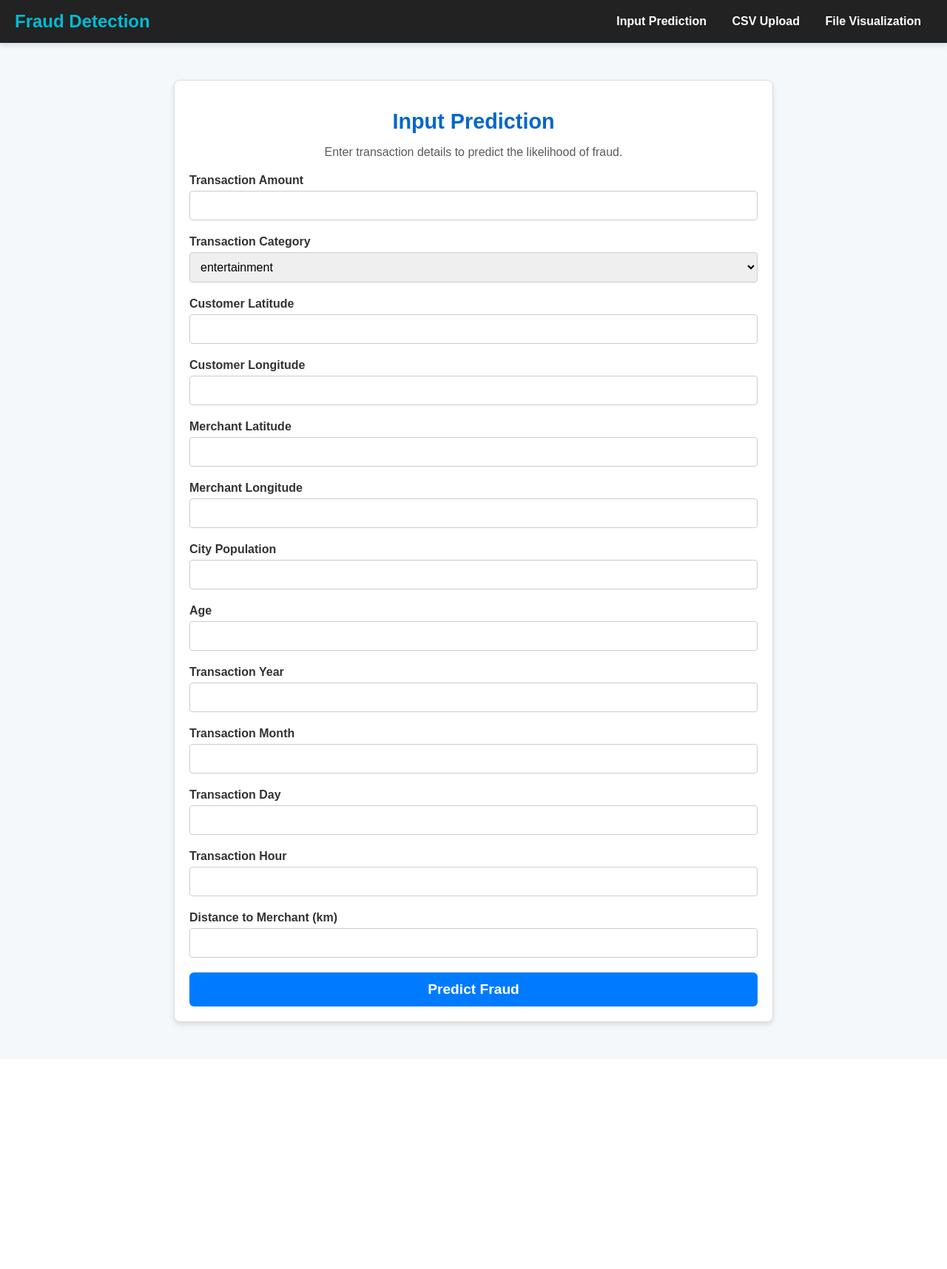
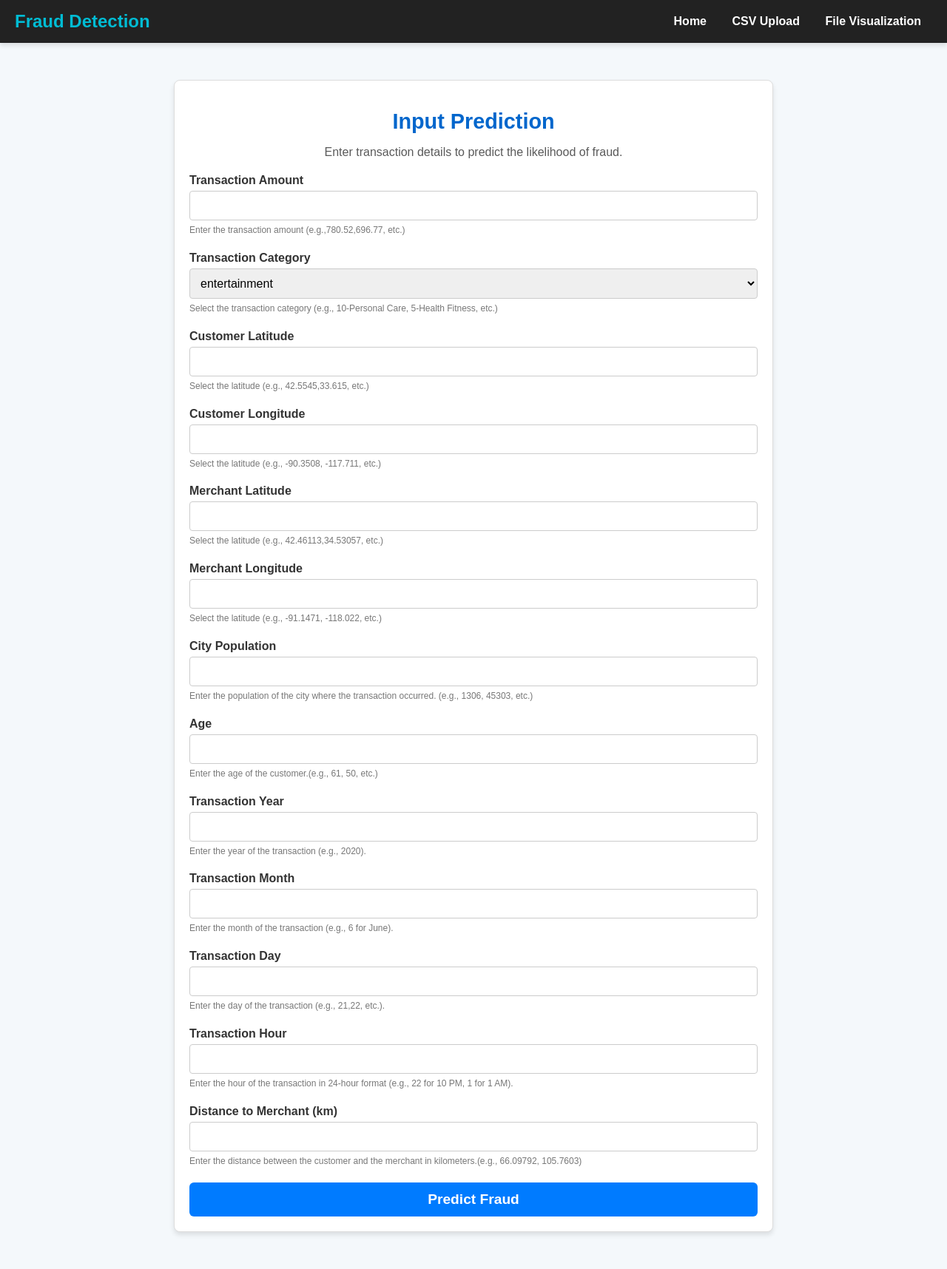
Before and after one commit to smita172/creditcard_fraud, a Django app: page /input_prediction/ in a window 1280 px wide. Shown: the whole page at 74% size. Before the commit the page ends 1391 px from the top, so only its background shows below. Run offline with Django 5.2, Linux system fonts and the light colour scheme; parts of the project's set-up code (start-up, migrations or seed data) failed here and were passed over.

Commit message:
fixed navigation bar

```diff
--- a/fraud_detection/forms.py
+++ b/fraud_detection/forms.py
@@ -1,5 +1,7 @@
 import pandas as pd
 from django import forms
+from django.core.exceptions import ValidationError
+from decimal import Decimal
 
 class PredictionForm(forms.Form):
     amt = forms.DecimalField(
@@ -30,22 +32,22 @@ class PredictionForm(forms.Form):
     lat = forms.DecimalField(
         label='Customer Latitude',
         max_digits=10,
-        decimal_places=6,
+        decimal_places=5,
     )
     long = forms.DecimalField(
         label='Customer Longitude',
         max_digits=10,
-        decimal_places=6,
+        decimal_places=5,
     )
     merch_lat = forms.DecimalField(
         label='Merchant Latitude',
         max_digits=10,
-        decimal_places=6,
+        decimal_places=5,
     )
     merch_long = forms.DecimalField(
         label='Merchant Longitude',
         max_digits=10,
-        decimal_places=6,
+        decimal_places=5,
     )
     # gender = forms.ChoiceField(
     #     label='Gender',
@@ -75,10 +77,97 @@ class PredictionForm(forms.Form):
     distance_to_merch = forms.DecimalField(
         label='Distance to Merchant (km)',
         max_digits=10,
-        decimal_places=6,
+        decimal_places=5,
         # help_text="Enter the distance in kilometers."
     )
 
+    def clean_city_pop(self):
+        city_pop = self.cleaned_data.get('city_pop')
+        if city_pop is not None and not isinstance(city_pop, int):
+            raise ValidationError('City population must be an integer.')
+        return city_pop
+
+    def clean_trans_year(self):
+        trans_year = self.cleaned_data.get('trans_year')
+        if trans_year is not None and not isinstance(trans_year, int):
+            raise ValidationError('Transaction year must be an integer.')
+        return trans_year
+
+    def clean_trans_month(self):
+        trans_month = self.cleaned_data.get('trans_month')
+        if trans_month is not None and (trans_month < 1 or trans_month > 12):
+            raise ValidationError('Transaction month must be between 1 and 12.')
+        return trans_month
+
+    def clean_trans_day(self):
+        trans_day = self.cleaned_data.get('trans_day')
+        if trans_day is not None and (trans_day < 1 or trans_day > 31):
+            raise ValidationError('Transaction day must be between 1 and 31.')
+        return trans_day
+
+    def clean_trans_hour(self):
+        trans_hour = self.cleaned_data.get('trans_hour')
+        if trans_hour is not None and (trans_hour < 1 or trans_hour > 24):
+            raise ValidationError('Transaction hour must be between 1 and 24.')
+        return trans_hour
+
+    def clean_amt(self):
+        amt = self.cleaned_data.get('amt')
+        if amt is not None and not isinstance(amt, Decimal):
+            raise ValidationError('Transaction amount must be an decimal.')
+        return amt
+
+    def clean_age(self):
+        age = self.cleaned_data.get('age')
+        if age is not None and not isinstance(age, int):
+            raise ValidationError('Age must be an integer.')
+        return age
+
+    def clean_distance_to_merch(self):
+        distance_to_merch = self.cleaned_data.get('distance_to_merch')
+        if distance_to_merch is not None and not isinstance(distance_to_merch, Decimal):
+            raise ValidationError('Distance of customer to merchant must be an decimal.')
+        return distance_to_merch
+
+    def clean_lat(self):
+        lat = self.cleaned_data.get('lat')
+        if lat is None or not isinstance(lat, Decimal):
+            raise ValidationError('Customer latitude must be a valid decimal value.')
+        if lat < Decimal('-90') or lat > Decimal('90'):
+            raise ValidationError('Customer latitude must be between -90 and 90.')
+        return lat
+
+    # Validate Customer Longitude
+    def clean_long(self):
+        long = self.cleaned_data.get('long')
+        if long is None or not isinstance(long, Decimal):
+            raise ValidationError('Customer longitude must be a valid decimal value.')
+        if long < Decimal('-180') or long > Decimal('180'):
+            raise ValidationError('Customer longitude must be between -180 and 180.')
+        return long
+
+    # Validate Merchant Latitude
+    def clean_merch_lat(self):
+        merch_lat = self.cleaned_data.get('merch_lat')
+        if merch_lat is None or not isinstance(merch_lat, Decimal):
+            raise ValidationError('Merchant latitude must be a valid decimal value.')
+        if merch_lat < Decimal('-90') or merch_lat > Decimal('90'):
+            raise ValidationError('Merchant latitude must be between -90 and 90.')
+        return merch_lat
+
+    # Validate Merchant Longitude
+    def clean_merch_long(self):
+        merch_long = self.cleaned_data.get('merch_long')
+        if merch_long is None or not isinstance(merch_long, Decimal):
+            raise ValidationError('Merchant longitude must be a valid decimal value.')
+        if merch_long < Decimal('-180') or merch_long > Decimal('180'):
+            raise ValidationError('Merchant longitude must be between -180 and 180.')
+        return merch_long
+
+    def clean(self):
+        cleaned_data = super().clean()
+        # Add form-level validations here (e.g., cross-field validation).
+        return cleaned_data
 
     def to_dataframe(self):
         """Converts form data to a pandas DataFrame with correct data types."""
--- a/fraud_detection/views.py
+++ b/fraud_detection/views.py
@@ -190,7 +190,7 @@ def csv_visualization(request):
     # csv_file_path = os.path.join(settings.BASE_DIR, 'processed_results_with_predictions.csv')
         data = pd.read_csv(csv_file_path)
 
-        print(data['prediction'].value_counts())
+        # print(data['prediction'].value_counts())
     # 1. Fraud vs Not Fraud
         fraud_counts = data['prediction'].value_counts()
         fraud_plot_path = os.path.join(settings.MEDIA_ROOT, 'fraud_vs_not_fraud.png')
--- a/templates/csv_prediction.html
+++ b/templates/csv_prediction.html
@@ -142,11 +142,11 @@ form button:hover {
 <body>
     <!-- Navbar -->
     <div class="navbar">
-        <a href="#" class="navbar-logo">Fraud Detection</a>
+        <a href="{% url 'home' %}" class="navbar-logo">Fraud Detection</a>
         <div class="navbar-menu">
             <a href="{% url 'home' %}">Home</a>
             <a href="{% url 'input_prediction' %}">Input Prediction</a>
-            <a href="{% url 'csv_prediction' %}">CSV Upload</a>
+{#            <a href="{% url 'csv_prediction' %}">CSV Upload</a>#}
             <a href="{% url 'csv_visualization' %}">File Visualization</a>
         </div>
     </div>
--- a/templates/home.html
+++ b/templates/home.html
@@ -13,7 +13,7 @@
     <div class="navbar">
         <a href="#" class="navbar-logo">Fraud Detection</a>
         <div class="navbar-menu">
-            <a href="{% url 'home' %}">Home</a>
+{#            <a href="{% url 'home' %}">Home</a>#}
             <a href="{% url 'input_prediction' %}">Input Prediction</a>
             <a href="{% url 'csv_prediction' %}">CSV Upload</a>
             <a href="{% url 'csv_visualization' %}">File Visualization</a>
--- a/templates/input_prediction.html
+++ b/templates/input_prediction.html
@@ -66,15 +66,20 @@
             margin-bottom: 20px;
         }
 
-        .form-title {
-            text-align: center;
-            margin-bottom: 20px;
-            font-size: 1.5em;
-            color: #333;
-        }
         .form-group {
             margin-bottom: 20px;
         }
+
+        /* Tooltip styling */
+        .tooltip {
+            display: block; /* Ensures the tooltip is always below the input */
+            font-size: 12px; /* Small and readable font */
+            color: #777; /* Neutral gray color */
+            margin-top: 5px; /* Space between the input field and tooltip */
+            margin-bottom: 15px; /* Space below the tooltip for next field */
+            line-height: 1.4;
+        }
+
         .form-group label {
             display: block;
             font-weight: bold;
@@ -100,10 +105,7 @@
         .form-group .radio-group label {
             margin-right: 15px;
         }
-        .form-actions {
-            text-align: center;
-            margin-top: 20px;
-        }
+
         .form-actions button {
             padding: 10px 20px;
             font-size: 1em;
@@ -143,10 +145,11 @@
         @media (max-width: 768px) {
             .form-container {
                 width: 90%; /* Adjust form width for smaller screens */
-        }
+            }
 
-        .form-header h1 {
-            font-size: 1.5em;
+            .form-header h1 {
+                font-size: 1.5em;
+            }
         }
 
     </style>
@@ -155,9 +158,10 @@
 <body>
     <!-- Navbar -->
     <div class="navbar">
-        <a href="#" class="navbar-logo">Fraud Detection</a>
+        <a href="{% url 'home' %}" class="navbar-logo">Fraud Detection</a>
         <div class="navbar-menu">
-            <a href="{% url 'input_prediction' %}">Input Prediction</a>
+{#            <a href="{% url 'input_prediction' %}">Input Prediction</a>#}
+            <a href="{% url 'home' %}">Home</a>
             <a href="{% url 'csv_prediction' %}">CSV Upload</a>
             <a href="{% url 'csv_visualization' %}">File Visualization</a>
         </div>
@@ -179,12 +183,16 @@
             <div class="form-group">
                 <label for="id_amt">Transaction Amount</label>
                 {{ form.amt }}
+                <div class="error">{{ form.amt.errors }}</div>
+                <span class="tooltip">Enter the transaction amount (e.g.,780.52,696.77, etc.)</span>
             </div>
 
                         <!-- Category Field -->
             <div class="form-group">
                 <label for="id_category">Transaction Category</label>
                 {{ form.category }}
+                <div class="error">{{ form.category.errors }}</div>
+                <span class="tooltip">Select the transaction category (e.g., 10-Personal Care, 5-Health Fitness, etc.)</span>
             </div>
 
 
@@ -202,12 +210,16 @@
             <div class="form-group">
                 <label for="lat">Customer Latitude </label>
                 {{ form.lat }}
+                <div class="error">{{ form.lat.errors }}</div>
+                <span class="tooltip">Select the latitude (e.g., 42.5545,33.615, etc.)</span>
             </div>
 
                                     <!-- Customer Longitude -->
             <div class="form-group">
                 <label for="lat">Customer Longitude </label>
                 {{ form.long }}
+                <div class="error">{{ form.long.errors }}</div>
+                <span class="tooltip">Select the latitude (e.g., -90.3508, -117.711, etc.)</span>
             </div>
 
 
@@ -215,12 +227,16 @@
             <div class="form-group">
                 <label for="merch_lat">Merchant Latitude </label>
                 {{ form.merch_lat }}
+                <div class="error">{{ form.merch_lat.errors }}</div>
+                <span class="tooltip">Select the latitude (e.g., 42.46113,34.53057, etc.)</span>
             </div>
 
                                     <!-- Merchant Longitude -->
             <div class="form-group">
                 <label for="merch_long">Merchant Longitude </label>
                 {{ form.merch_long }}
+                <div class="error">{{ form.merch_long.errors }}</div>
+                <span class="tooltip">Select the latitude (e.g., -91.1471, -118.022, etc.)</span>
             </div>
 
 
@@ -228,42 +244,56 @@
             <div class="form-group">
                 <label for="id_city_pop">City Population</label>
                 {{ form.city_pop }}
+                <div class="error">{{ form.city_pop.errors }}</div>
+                <span class="tooltip">Enter the population of the city where the transaction occurred. (e.g., 1306, 45303, etc.)</span>
             </div>
 
             <!-- Age Field -->
             <div class="form-group">
                 <label for="id_age">Age</label>
                 {{ form.age }}
+                <div class="error">{{ form.age.errors }}</div>
+                <span class="tooltip">Enter the age of the customer.(e.g., 61, 50, etc.)</span>
             </div>
 
             <!-- Transaction Year Field -->
             <div class="form-group">
                 <label for="id_trans_year">Transaction Year</label>
                 {{ form.trans_year }}
+                <div class="error">{{ form.trans_year.errors }}</div>
+                <span class="tooltip">Enter the year of the transaction (e.g., 2020).</span>
             </div>
 
             <!-- Transaction Month Field -->
             <div class="form-group">
                 <label for="id_trans_month">Transaction Month</label>
                 {{ form.trans_month }}
+                <div class="error">{{ form.trans_month.errors }}</div>
+                <span class="tooltip">Enter the month of the transaction (e.g., 6 for June).</span>
             </div>
 
             <!-- Transaction Day Field -->
             <div class="form-group">
                 <label for="id_trans_day">Transaction Day</label>
                 {{ form.trans_day }}
+                <div class="error">{{ form.trans_day.errors }}</div>
+                <span class="tooltip">Enter the day of the transaction (e.g., 21,22, etc.).</span>
             </div>
 
             <!-- Transaction Hour Field -->
             <div class="form-group">
                 <label for="id_trans_hour">Transaction Hour</label>
                 {{ form.trans_hour }}
+                <div class="error">{{ form.trans_hour.errors }}</div>
+                <span class="tooltip">Enter the hour of the transaction in 24-hour format (e.g., 22 for 10 PM, 1 for 1 AM).</span>
             </div>
 
             <!-- Distance to Merchant Field -->
             <div class="form-group">
                 <label for="id_distance_to_merch">Distance to Merchant (km)</label>
                 {{ form.distance_to_merch }}
+                <div class="error">{{ form.distance_to_merch.errors }}</div>
+                <span class="tooltip">Enter the distance between the customer and the merchant in kilometers.(e.g., 66.09792, 105.7603)</span>
             </div>
             <button type="submit" class="btn-submit">Predict Fraud</button>
         </form>
```
Also changed, not shown: templates/csv_visualization.html (+33 -2 lines).
